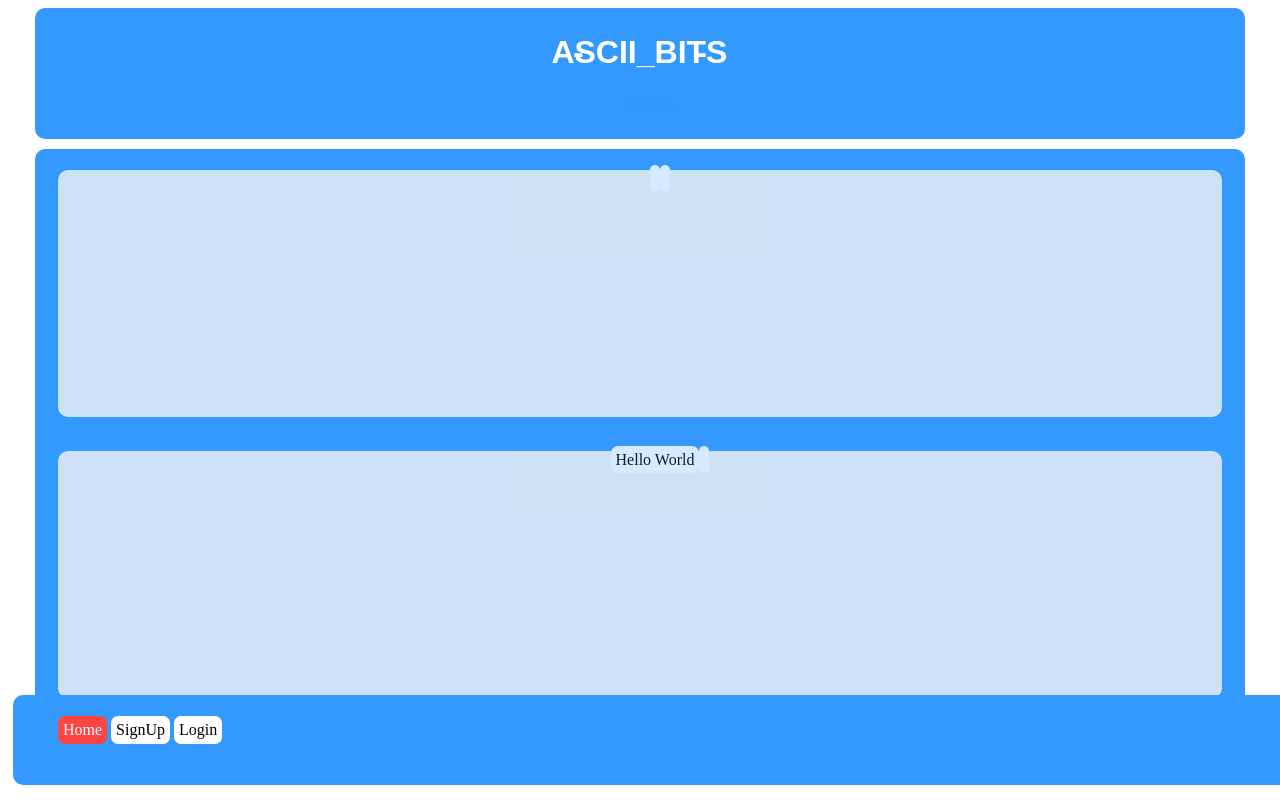
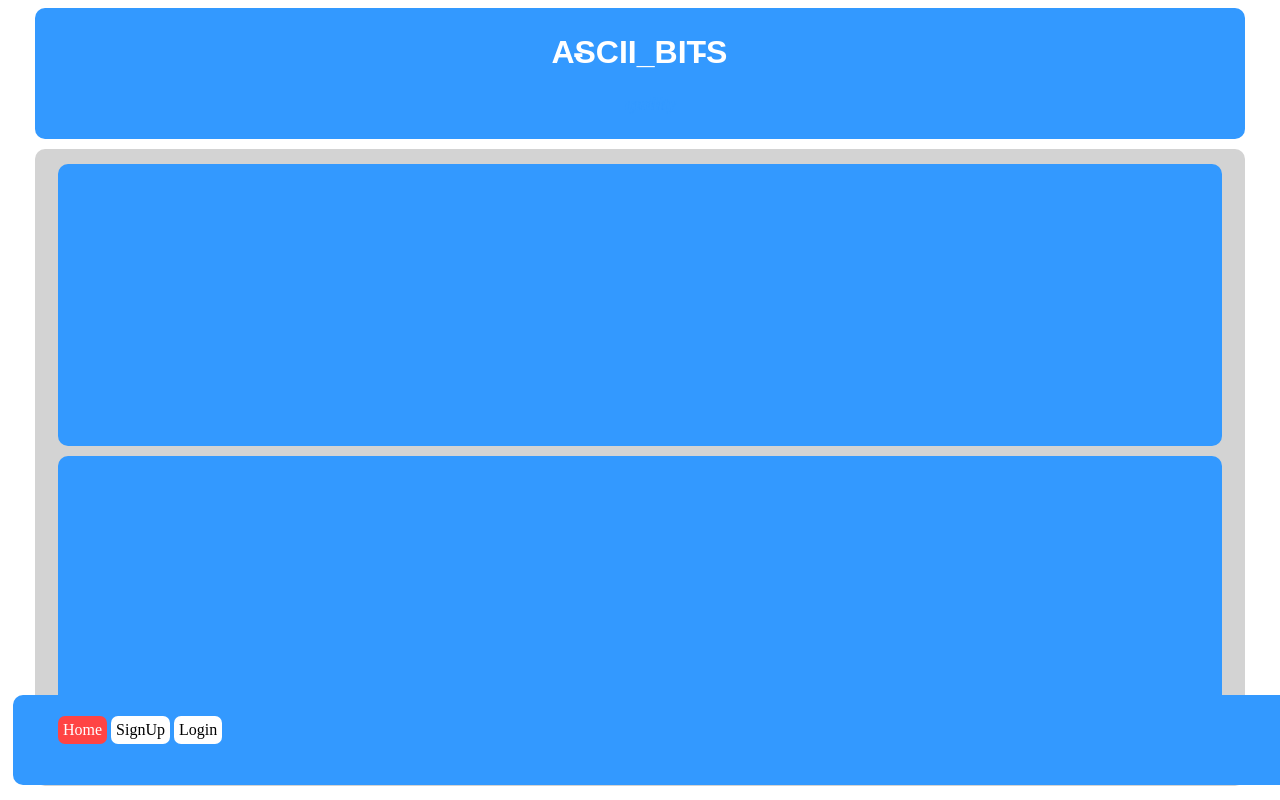
Before and after one commit to kaigikinyua/iNTERFACE, a PHP site: page /CVO/index.html in a window 1280 px wide. Run offline with PHP 8.4, Linux system fonts and the light colour scheme.

Commit message:
added a few changes

```diff
--- a/CVO/CSS/main.css
+++ b/CVO/CSS/main.css
@@ -110,44 +110,25 @@ div.maincontent{
 	border-bottom-right-radius: 10px;
 	border-top-left-radius: 10px;
 	border-top-right-radius: 10px;
-	background:#3399FF;
+	background:lightgray;
 	width:95%;
-	height: 70%;
+	height: 80%;
 	margin:10px;
 	padding: 5px;
 }
-div.inner{
-	height:45%;
-	width:97%;
-	background: whitesmoke;
-	opacity:0.8;
+div.small{
 	border-bottom-left-radius: 10px;
 	border-bottom-right-radius: 10px;
 	border-top-left-radius: 10px;
 	border-top-right-radius: 10px;
+	background: #3399FF;
+	width:97%;
+	height:45%;
+	margin:10px;
 }
-div.inner:hover{
-	opacity:1.0;
+div.small:hover{
+	background: #3399DD;
 	transform: translateY(-10px);
-	transform: ease-in-out;
 	transition: 1s;
+	opacity: 0.8;
 }
-div.right{
-	width: 40%;
-	height:90%;
-	background: lightgreen;
-	align-self: flex-end;
-}
-div.left{
-	margin: 0px;
-	width: 40%;
-	height: 90%;
-	background: lightslategray;
-	right: 10px;
-}
-ul.innerL{
-	list-style-type: none;
-}
-ul.innerL li{
-	display: inline;
-}
--- a/CVO/index.html
+++ b/CVO/index.html
@@ -12,17 +12,11 @@
 		</center>
 		<center>
 			<div class="maincontent">
-				<div class="inner">
-					<ul class="innerL">
-						<li class="left"></li>
-						<li class="right"></li>
-					</ul>
-				</div><br/>
-				<div class="inner">
-					<ul class="innerL">
-						<li class="right">Hello World</li>
-						<li class="left"></li>
-					</ul>
+				<div class="small">
+
+				</div>
+				<div class="small">
+
 				</div>
 			</div>
 		</center>
```
Also changed, not shown: CVO/CSS/userpage.css (+11 -1 lines), CVO/userpage.html (+12 -10 lines), CVO/Images/octocat.png (added).
